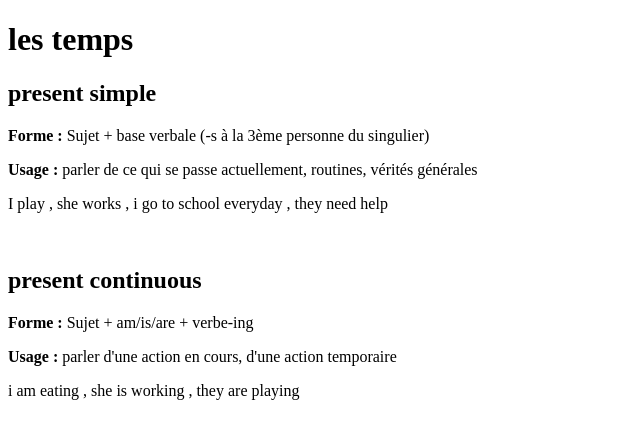
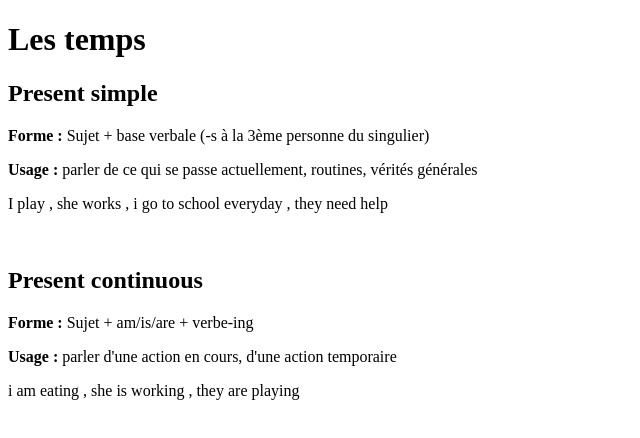
Before and after one commit to Loevan1/Site-anglais, a plain HTML site: page les_temps.html in a window 1280 px wide. Shown: the whole page, without its empty margins (0-640 px from the left). Drawn offline with Linux system fonts and the light colour scheme.

Commit message:
hypertexte

```diff
--- a/les_temps.html
+++ b/les_temps.html
@@ -6,13 +6,13 @@
     <title>les temps</title>
 </head>
 <body>
-    <h1>les temps</h1>
-    <h2>present simple</h2>
+    <h1>Les temps</h1>
+    <h2>Present simple</h2>
     <p><b>Forme :</b> Sujet + base verbale (-s à la 3ème personne du singulier)</p>
     <p><b>Usage :</b> parler de ce qui se passe actuellement, routines, vérités générales</p>
     <p> I play , she works , i go to school everyday , they need help</p>
     <br>
-    <h2>present continuous</h2>
+    <h2>Present continuous</h2>
     <p><b>Forme :</b> Sujet + am/is/are + verbe-ing</p>
     <p><b>Usage :</b> parler d'une action en cours, d'une action temporaire</p>
     <p> i am eating , she is working , they are playing</p>
```
Also changed, not shown: index.html (+1 -0 lines).
